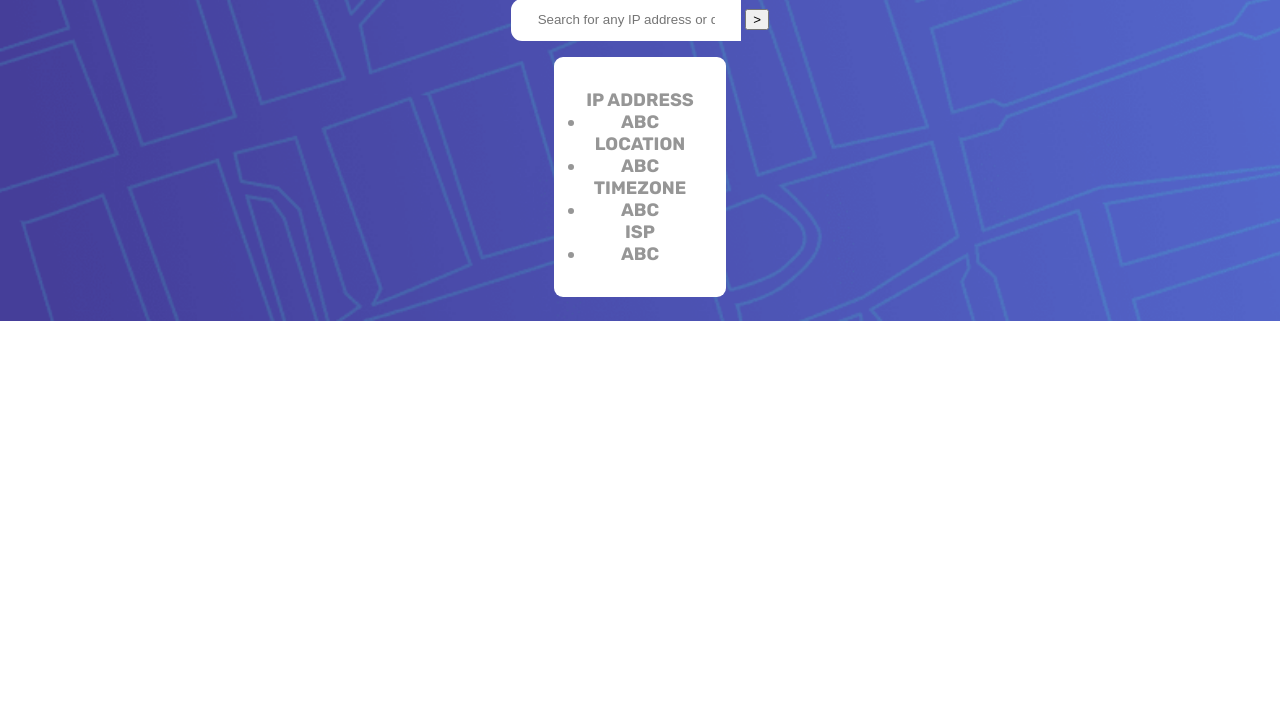
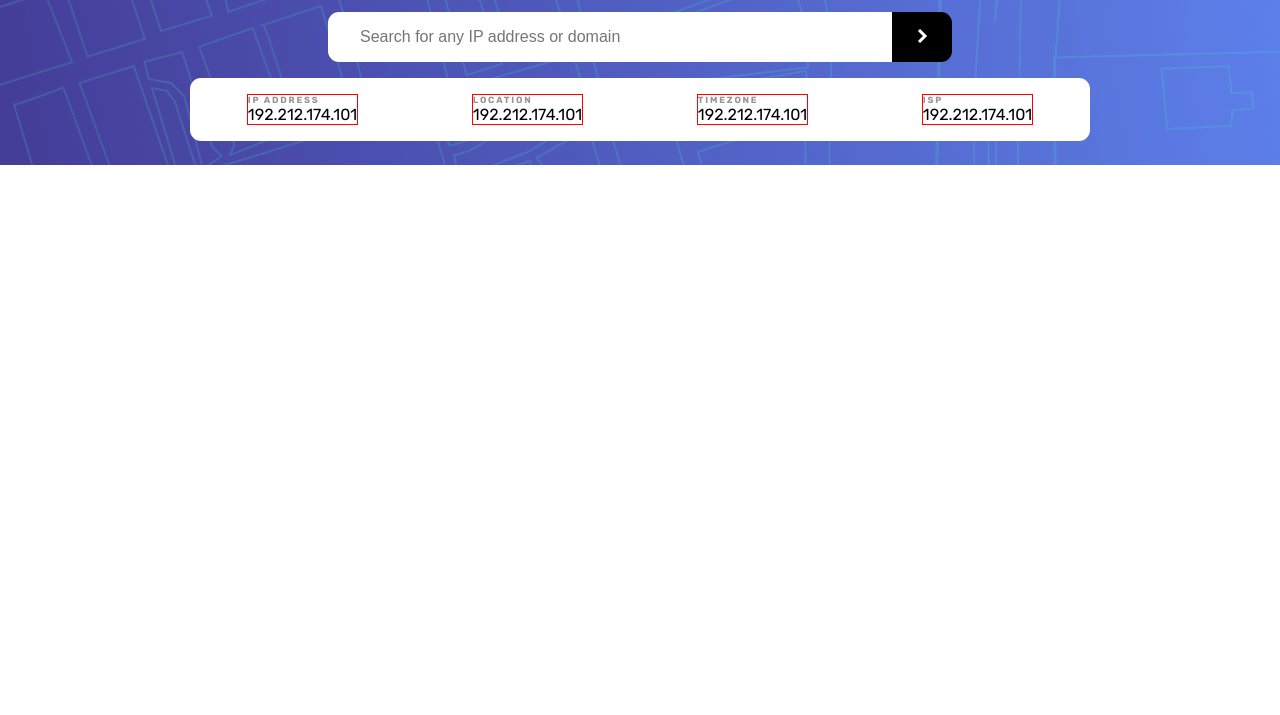
Before and after one commit to KristaCalleja/ip-address-tracker-master, a plain HTML site: page index.html in a window 1280 px wide. Shown: the part 85-800 px from the top of the page. Drawn offline with Linux system fonts and the light colour scheme.

Commit message:
Form styling finalised

```diff
--- a/index.html
+++ b/index.html
@@ -8,13 +8,12 @@
   <link rel="stylesheet" href="style.css">
   <link rel="preconnect" href="https://fonts.gstatic.com">
   <link href="https://fonts.googleapis.com/css2?family=Rubik:ital,wght@0,400;0,700;1,500&display=swap" rel="stylesheet">
-  <link href="">
 </head>
 <body>
   <p>IP Address Tracker</p>
   <form class="form">
-    <input type="text" id="search-input" placeholder="Search for any IP address or domain">
-    <button type="submit">></button>
+    <input type="text" class="search-input" id="search-input" placeholder="Search for any IP address or domain">
+    <button type="submit"><img src="images/icon-arrow.svg" alt=""></button>
   </form>
   <ul id="results" class="listed-results">
     <div class="card-title">IP Address
@@ -30,7 +29,6 @@
       <li class="isp-show"></li>
     </div>
   </ul>
-
   <script src="main.js"></script>
 </body>
 </html>
--- a/main.js
+++ b/main.js
@@ -8,7 +8,7 @@ const generatedISP = document.querySelector('.isp-show');
 
 // Iterate over all elements
 generatedResults.forEach((result)=>{
-    result.innerText = "abc"
+    result.innerText = "192.212.174.101"
 });
 
 
--- a/style.css
+++ b/style.css
@@ -14,24 +14,65 @@ body{
 }
 p:only-of-type{
     color: white;
-    font-size: 24px;
+    font-size: 28px;
     font-weight: 500;
 }
-#search-input{
+.form{
+    display: flex;
+}
+.search-input{
     border: none;
     border-radius: 11px 0 0 11px;
     padding: 1em 2em;
+    width: 270px;
+    cursor: pointer;
+}
+.search-input:focus{
+    outline: none;
+}
+button{
+    cursor: pointer;
+    width: 60px;
+    background: black;
+    color: white;
+    border: none;
+    border-radius: 0 11px 11px 0;
+}
+button:hover{
+    background: var(--very-dark-gray);
 }
 .listed-results{
-    max-width: 326px;
-    padding: 2em;
+    display: flex;
+    flex-direction: column;
+    justify-content: space-around;
+    padding: 1em 0;
     background: white;
-    border-radius: 9px;
+    border-radius: 11px;
     text-align: center;
 }
 .card-title{
+    border: 1px red solid;
+    text-align: left;
     text-transform: uppercase;
     color: var(--dark-gray);
     font-weight: 700;
-    font-size: 18px;
+    font-size: 9px;
+    letter-spacing: .2em;
 }
+li, input[type=text]{
+    list-style: none;
+    color: black;
+    text-transform: none;
+    letter-spacing: normal;
+    font-weight: 400;
+    font-size: 16px;
+}
+@media (min-width: 900px){
+    .search-input{
+        width: 500px;
+    }
+    .listed-results{
+        width: 900px;
+        flex-direction: row;
+    }
+}
```
